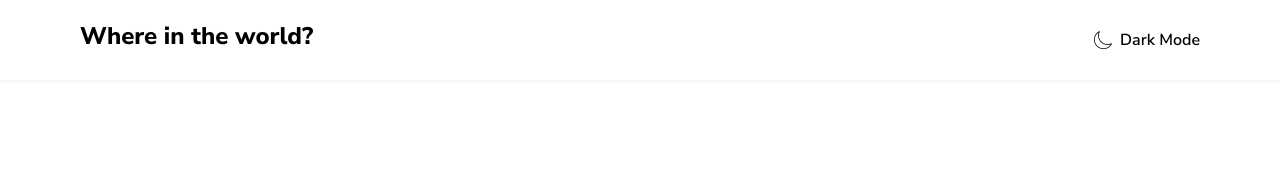
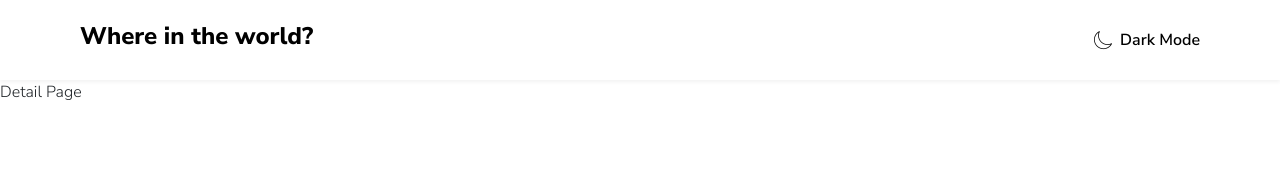
Before and after one commit to FedoraBianca/flags, a React (Create React App) app: page /1 in a window 1280 px wide. Shown: the top 170 px of the page. Built offline with nearby package versions, Linux system fonts and the light colour scheme.

Commit message:
Configure routes

```diff
--- a/package.json
+++ b/package.json
@@ -11,6 +11,7 @@
     "@types/react-dom": "^18.0.6",
     "react": "^18.2.0",
     "react-dom": "^18.2.0",
+    "react-router-dom": "^6.4.2",
     "react-scripts": "5.0.1",
     "styled-components": "^5.3.5",
     "typescript": "^4.8.3",
--- a/src/App.tsx
+++ b/src/App.tsx
@@ -3,6 +3,13 @@ import Header from './components/Header';
 import { GlobalStyles } from './styles/GlobalStyles.style';
 import { ThemeProvider } from "styled-components";
 import { themes } from './styles/Theme.style';
+import {
+  BrowserRouter as Router,
+  Routes,
+  Route,
+} from "react-router-dom";
+import HomePage from './pages/HomePage';
+import DetailPage from './pages/DetailPage';
 
 function App() {
   const [selectedTheme, setSelectedTheme] = useState(themes.light);
@@ -14,7 +21,13 @@ function App() {
   return (
     <ThemeProvider theme={selectedTheme}>
       <GlobalStyles />
-      <Header onThemeSwitch={handleThemeSwitch}/>
+      <Header onThemeSwitch={handleThemeSwitch} />
+      <Router>
+      <Routes>
+        <Route path="/" element={<HomePage />} />
+        <Route path="/:country" element={<DetailPage />} />
+      </Routes>
+      </Router>
     </ThemeProvider>
   );
 }
--- a/src/components/Header/Header.tsx
+++ b/src/components/Header/Header.tsx
@@ -1,4 +1,4 @@
-import React, { useContext } from 'react';
+import React from 'react';
 import ThemeSwitcher from '../ThemeSwitcher';
 import { HeaderWrapper } from './Header.style';
 
--- /dev/null
+++ b/src/pages/DetailPage.style.tsx
@@ -0,0 +1,4 @@
+import styled from 'styled-components';
+
+export const DetailPageWrapper = styled.div`
+`;
--- /dev/null
+++ b/src/pages/DetailPage.tsx
@@ -0,0 +1,12 @@
+import React from 'react';
+import { DetailPageWrapper } from './DetailPage.style';
+
+const DetailPage = () => {
+  return (
+    <DetailPageWrapper>
+      Detail Page
+    </DetailPageWrapper>
+  );
+};
+
+export default DetailPage;
--- /dev/null
+++ b/src/pages/HomePage.styles.tsx
@@ -0,0 +1,4 @@
+import styled from 'styled-components';
+
+export const HomePageWrapper = styled.div`
+`;
--- /dev/null
+++ b/src/pages/HomePage.tsx
@@ -0,0 +1,12 @@
+import React from 'react';
+import { HomePageWrapper } from './HomePage.styles';
+
+const HomePage = () => {
+  return (
+    <HomePageWrapper>
+      Home Page
+    </HomePageWrapper>
+  );
+};
+
+export default HomePage;
```
Also changed, not shown: 2 other files (tests, documents, lock files or other folders).
